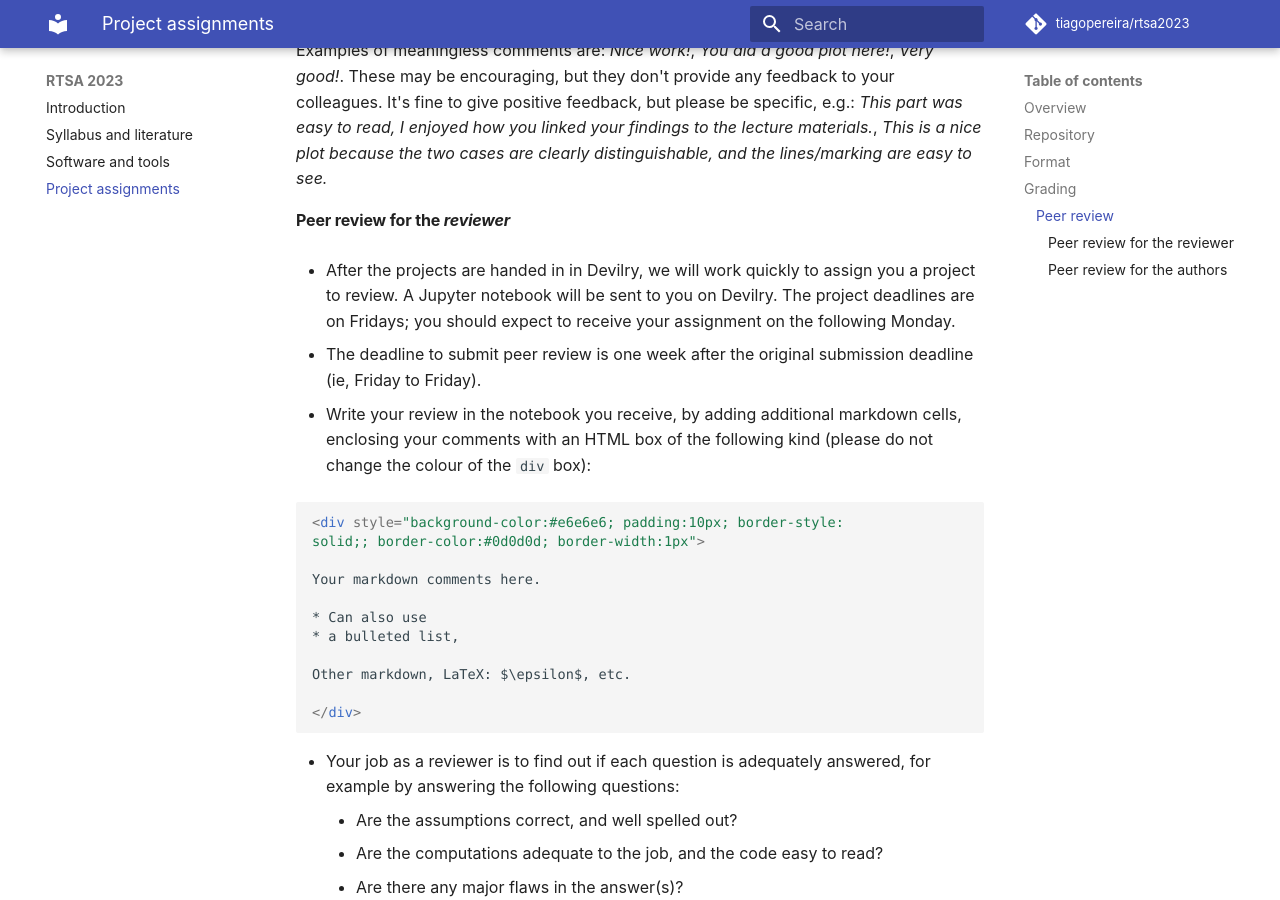
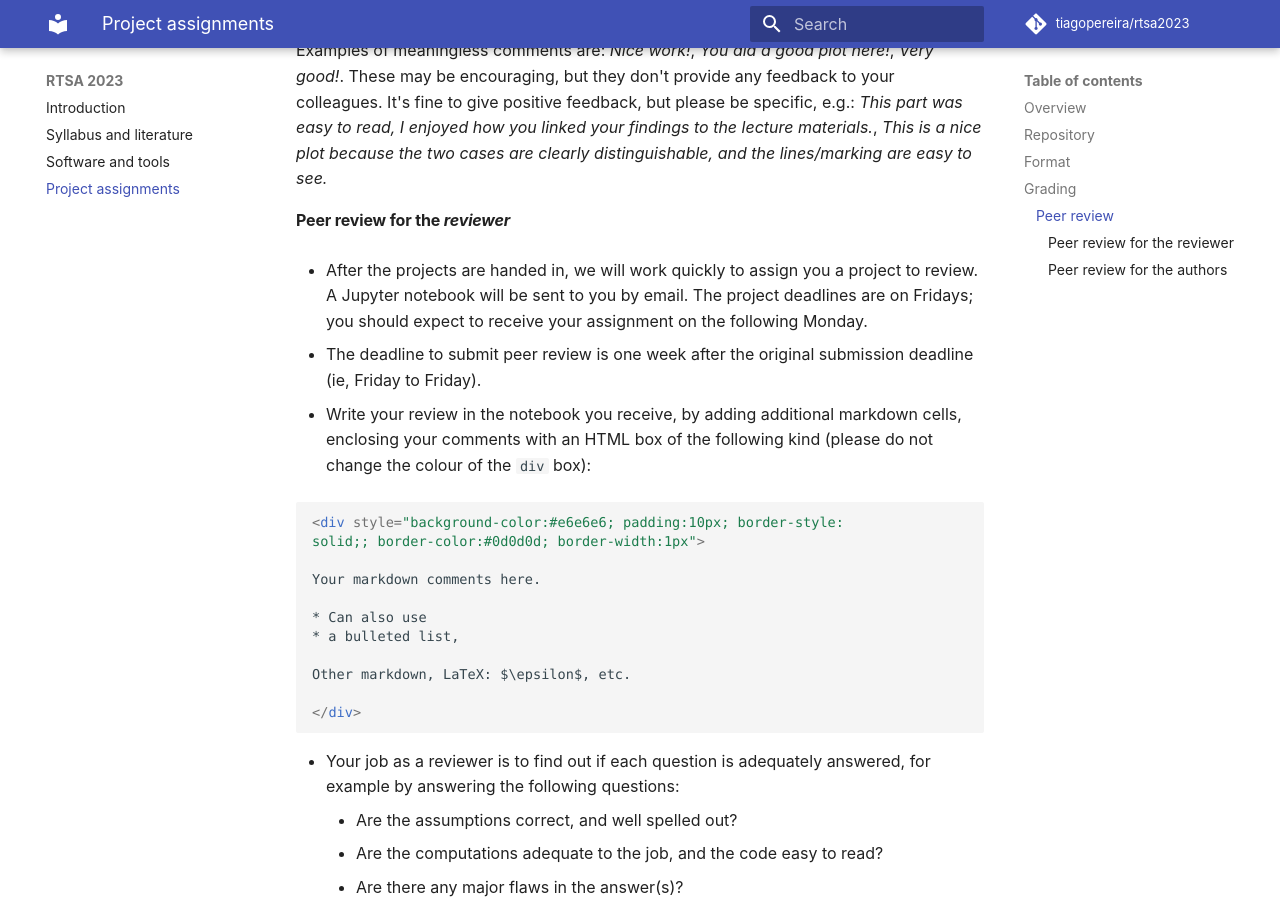
Before and after one commit to tiagopereira/rtsa2023, an MkDocs documentation site: the page built from docs/projects.md, in a window 1280 px wide and 900 px high, scrolled down 1791 px. Built offline with MkDocs 1.6.1 and Material for MkDocs 9.7.7, drawn with Linux system fonts in a browser that asks for light colours; comment, search, counter and statistics services are not loaded.

Commit message:
Updated old references in projects.md

```diff
--- a/docs/projects.md
+++ b/docs/projects.md
@@ -45,7 +45,7 @@ Examples of meaningless comments are: *Nice work!*, *You did a good plot here!*,
 
 #### Peer review for the *reviewer*
 
-* After the projects are handed in in Devilry, we will work quickly to assign you a project to review. A Jupyter notebook will be sent to you on Devilry. The project deadlines are on Fridays; you should expect to receive your assignment on the following Monday.
+* After the projects are handed in, we will work quickly to assign you a project to review. A Jupyter notebook will be sent to you by email. The project deadlines are on Fridays; you should expect to receive your assignment on the following Monday.
 
 * The deadline to submit peer review is one week after the original submission deadline (ie, Friday to Friday).
 
```
